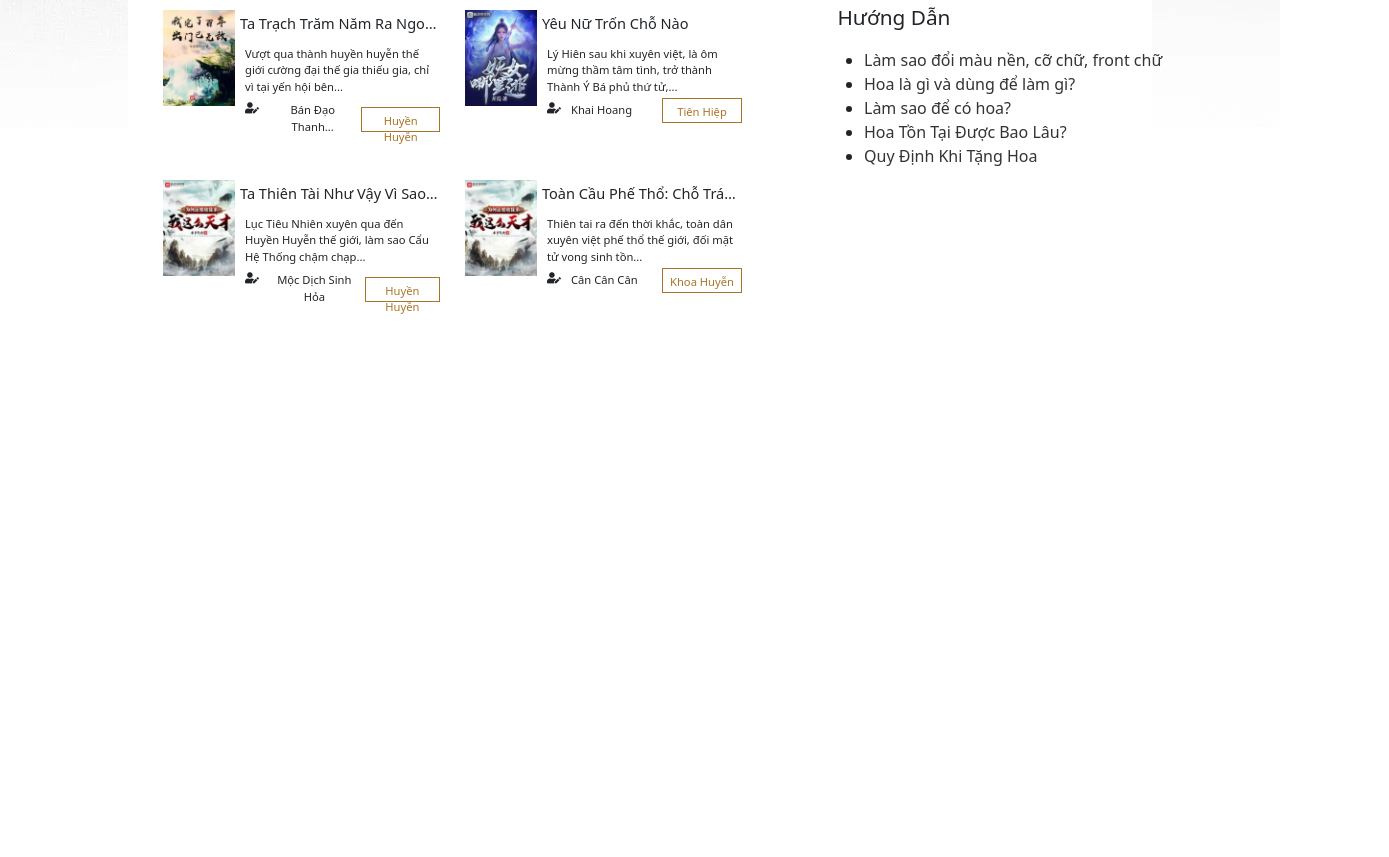
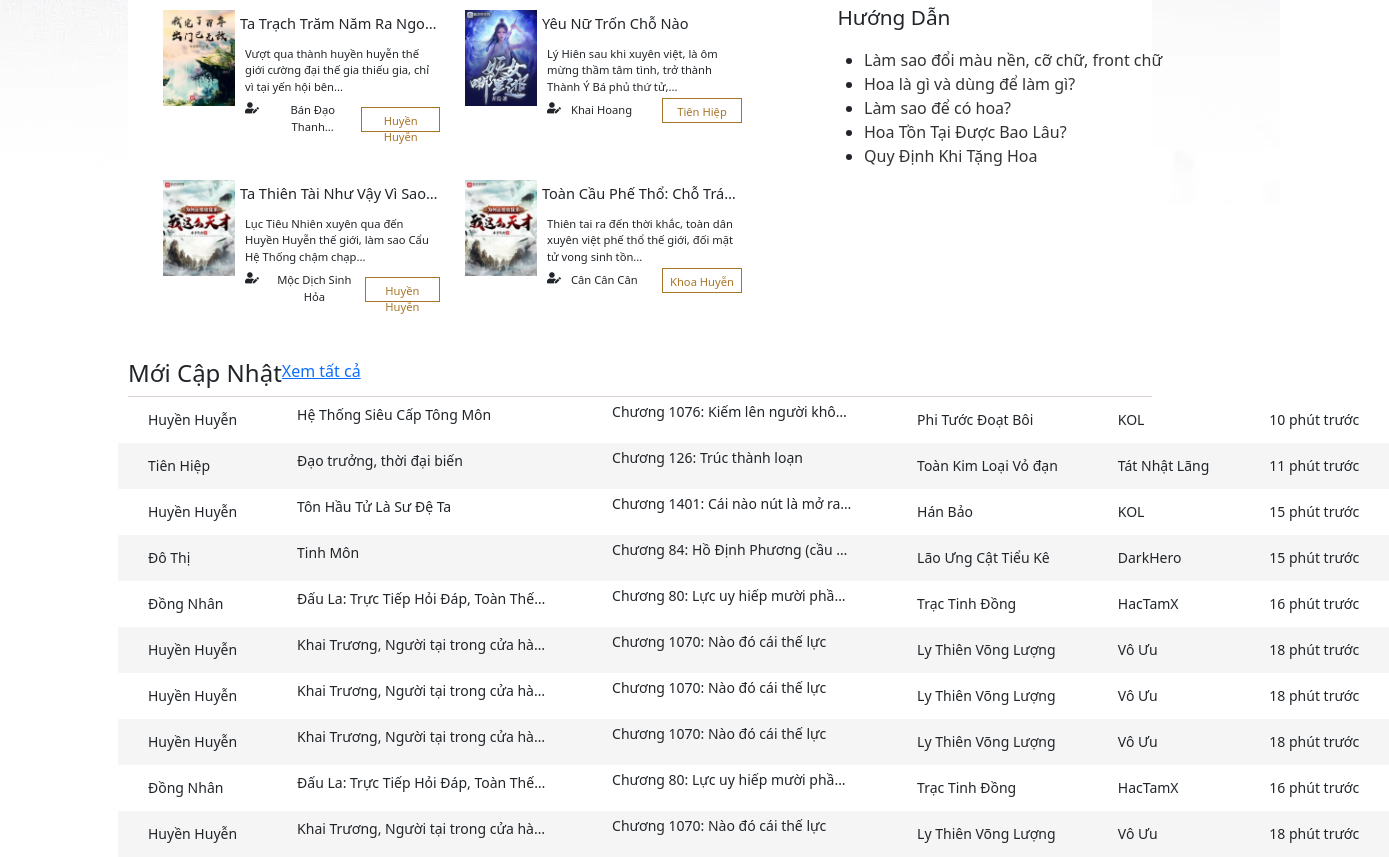
Before and after one commit to minhnhut170701/git-hub-mettruyenchu, a plain HTML site: page index.html in a window 1280 px wide. Shown: the part 687-1544 px from the top of the page, 1389 px wide, since content can reach past the window. Before the commit the page ends 1065 px from the top, so only its background shows below. Drawn offline with nearby package versions, Linux system fonts and the light colour scheme.

Commit message:
add index

```diff
--- a/index.html
+++ b/index.html
@@ -6,6 +6,7 @@
     <meta name="viewport" content="width=device-width, initial-scale=1.0">
     <title>Document</title>
     <link rel="stylesheet" href="css/styles.css">
+    <link rel="stylesheet" href="css/main-2.css">
     <link rel="stylesheet" href="https://use.fontawesome.com/releases/v5.11.2/css/all.css">
 <link rel="stylesheet" href="https://fonts.googleapis.com/css?family=Roboto:300,400,500,700&display=swap">
 <link rel="stylesheet" href="node_modules/mdbootstrap/css/bootstrap.min.css">
@@ -430,8 +431,119 @@
 
 
 
-            <!--List book-->
-            <div class="list-book"></div>
+        <!--List book-->
+        <div class="list-book">
+            <div class="tile-list">
+                <h4>Mới Cập Nhật</h4>
+                <a href="#">Xem tất cả</a>
+            </div>
+            <!--Each List-->
+            <table>
+                <tr>
+                    <td class="color-text-list">Huyền Huyễn</td>
+                    <td><h5>Hệ Thống Siêu Cấp Tông Môn</h5></td>
+                    <td><p class="over-text">Chương 1076: Kiếm lên người không</p></td>
+                    <td>Phi Tước Đoạt Bôi</td>
+                    <td class="color-text-list">KOL</td>
+                    <td class="color-text-list">10 phút trước</td>
+                </tr>
+                <tr class="color-col">
+                    <td class="color-text-list">Tiên Hiệp</td>
+                    <td><h5>Đạo trưởng, thời đại biến</h5></td>
+                    <td><p class="over-text">Chương 126: Trúc thành loạn</p></td>
+                    <td>Toàn Kim Loại Vỏ đạn</td>
+                    <td class="color-text-list">Tát Nhật Lãng</td>
+                    <td class="color-text-list">11 phút trước</td>
+                </tr>
+                <tr>
+                    <td class="color-text-list">Huyền Huyễn</td>
+                    <td><h5>Tôn Hầu Tử Là Sư Đệ Ta</h5></td>
+                    <td><p class="over-text">Chương 1401: Cái nào nút là mở ra (canh 3)</p></td>
+                    <td>Hán Bảo</td>
+                    <td class="color-text-list">KOL</td>
+                    <td class="color-text-list">15 phút trước</td>
+                </tr>
+
+
+                <tr  class="color-col">
+                    <td class="color-text-list">Đô Thị</td>
+                    <td><h5>Tinh Môn</h5></td>
+                    <td><p class="over-text">Chương 84: Hồ Định Phương (cầu nguyệt phiếu)</p></td>
+                    <td>Lão Ưng Cật Tiểu Kê</td>
+                    <td class="color-text-list">DarkHero</td>
+                    <td class="color-text-list">15 phút trước</td>
+                </tr>
+
+                <tr>
+                    <td class="color-text-list">Đồng Nhân</td>
+                    <td><h5>Đấu La: Trực Tiếp Hỏi Đáp, Toàn Thế Giới...</h5></td>
+                    <td><p class="over-text">Chương 80: Lực uy hiếp mười phần đánh rắm</p></td>
+                    <td>Trạc Tinh Đồng</td>
+                    <td class="color-text-list">HacTamX</td>
+                    <td class="color-text-list">16 phút trước</td>
+                </tr>
+
+                <tr  class="color-col">
+                    <td class="color-text-list">Huyền Huyễn</td>
+                    <td><h5>Khai Trương, Người tại trong cửa hàng</h5></td>
+                    <td><p class="over-text">Chương 1070: Nào đó cái thế lực</p></td>
+                    <td>Ly Thiên Võng Lượng</td>
+                    <td class="color-text-list">Vô Ưu</td>
+                    <td class="color-text-list">18 phút trước</td>
+                </tr>
+
+                <tr>
+                    <td class="color-text-list">Huyền Huyễn</td>
+                    <td><h5>Khai Trương, Người tại trong cửa hàng</h5></td>
+                    <td><p class="over-text">Chương 1070: Nào đó cái thế lực</p></td>
+                    <td>Ly Thiên Võng Lượng</td>
+                    <td class="color-text-list">Vô Ưu</td>
+                    <td class="color-text-list">18 phút trước</td>
+                </tr>
+
+                <tr  class="color-col">
+                    <td class="color-text-list">Huyền Huyễn</td>
+                    <td><h5>Khai Trương, Người tại trong cửa hàng</h5></td>
+                    <td><p class="over-text">Chương 1070: Nào đó cái thế lực</p></td>
+                    <td>Ly Thiên Võng Lượng</td>
+                    <td class="color-text-list">Vô Ưu</td>
+                    <td class="color-text-list">18 phút trước</td>
+                </tr>
+
+                <tr>
+                    <td class="color-text-list">Đồng Nhân</td>
+                    <td><h5>Đấu La: Trực Tiếp Hỏi Đáp, Toàn Thế Giới...</h5></td>
+                    <td><p class="over-text">Chương 80: Lực uy hiếp mười phần đánh rắm</p></td>
+                    <td>Trạc Tinh Đồng</td>
+                    <td class="color-text-list">HacTamX</td>
+                    <td class="color-text-list">16 phút trước</td>
+                </tr>
+
+                <tr  class="color-col">
+                    <td class="color-text-list">Huyền Huyễn</td>
+                    <td><h5>Khai Trương, Người tại trong cửa hàng</h5></td>
+                    <td><p class="over-text">Chương 1070: Nào đó cái thế lực</p></td>
+                    <td>Ly Thiên Võng Lượng</td>
+                    <td class="color-text-list">Vô Ưu</td>
+                    <td class="color-text-list">18 phút trước</td>
+                </tr>
+        </table>
+        </div>
+
+
+
+
+
+
+
+
+
+
+
+
+        <div class="list-bxh"></div>
+        <div class="list-dg"></div>
+        <div class="list-finish"></div>
         </div>
         <!--Foodter-->
         <div class="foodter"></div>
```
